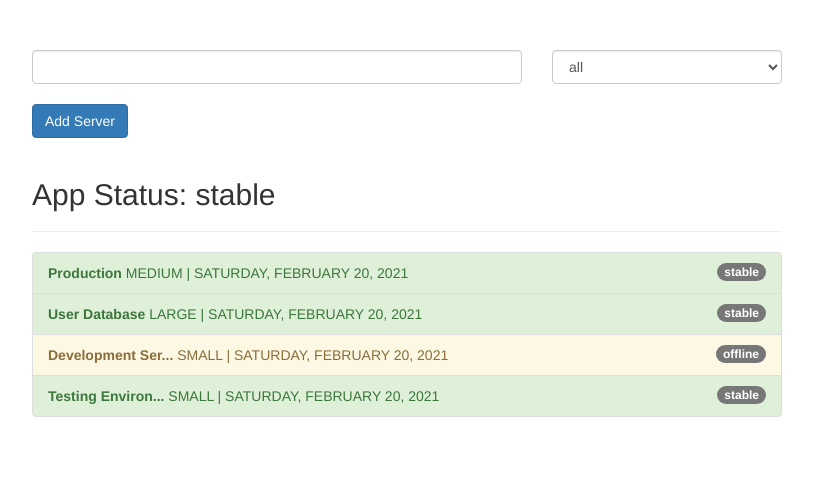
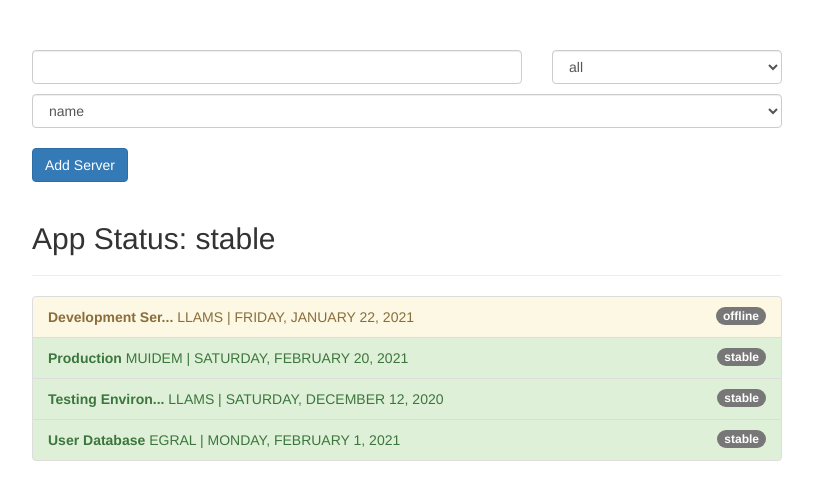
Before and after one commit to twolak88/ang-pipes, an Angular app: page / in a window 1280 px wide. Shown: the top 500 px of the page, without its empty margins (233-1046 px from the left). Built offline with nearby package versions, Linux system fonts and the light colour scheme.

Commit message:
Practicing Pipes; assignment

```diff
--- a/src/app/app.component.html
+++ b/src/app/app.component.html
@@ -11,10 +11,20 @@
         <div class="col-xs-4">
           <select
             class="form-control"
-            [ngModel]="filteredObject"
+            [ngModel]="defaultFilteredObject"
             #filterBy>
             <option [value]="item" *ngFor="let item of filteredObjects">{{ item }}</option>
         </select>
+        </div>
+      </div>
+      <div class="row">
+        <div class="col-xs-12" style="margin-top: 10px;">
+          <select
+            class="form-control"
+            [ngModel]="defaultSortObject"
+            #sortBy>
+            <option [value]="item" *ngFor="let item of sortObjects">{{ item }}</option>
+          </select>
         </div>
       </div>
       <br>
@@ -26,14 +36,14 @@
       <ul class="list-group">
         <li
           class="list-group-item"
-          *ngFor="let server of servers | filter: filteredStatus: filterBy.value"
+          *ngFor="let server of servers | filter: filteredStatus: filterBy.value | sort: sortBy.value"
           [ngClass]="getStatusClasses(server)">
           <span
             class="badge">
             {{ server.status }}
           </span>
           <strong>{{ server.name | shorten: 15: '...' }}</strong>
-          {{ server.instanceType | uppercase }} |
+          {{ server.instanceType | uppercase | reverse}} |
           {{ server.started | date:'fullDate' | uppercase }}
         </li>
       </ul>
--- a/src/app/app.component.ts
+++ b/src/app/app.component.ts
@@ -17,24 +17,26 @@ export class AppComponent implements OnInit{
       instanceType: 'large',
       name: 'User Database',
       status: 'stable',
-      started: new Date(2021, 1, 20)
+      started: new Date(2021, 1, 1)
     },
     {
       instanceType: 'small',
       name: 'Development Server',
       status: 'offline',
-      started: new Date(2021, 1, 20)
+      started: new Date(2021, 0, 22)
     },
     {
       instanceType: 'small',
       name: 'Testing Environment Server',
       status: 'stable',
-      started: new Date(2021, 1, 20)
+      started: new Date(2020, 11, 12)
     }
   ];
   filteredStatus: string = '';
   filteredObjects = [];
-  filteredObject: string = 'all';
+  sortObjects = [];
+  defaultFilteredObject: string = 'all';
+  defaultSortObject: String = 'name';
   appStatus = new Promise(
     (resolve, reject) => {
       setTimeout(() => {
@@ -47,6 +49,7 @@ export class AppComponent implements OnInit{
     this.filteredObjects = Object.keys(this.servers[0]);
     this.filteredObjects.splice(this.filteredObjects.indexOf('started'), 1);
     this.filteredObjects.push('all');
+    this.sortObjects = Object.keys(this.servers[0]);
   }
 
   getStatusClasses(server: {instanceType: string, name: string, status: string, started: Date}) {
@@ -62,7 +65,7 @@ export class AppComponent implements OnInit{
       instanceType: 'small',
       name: 'Test server',
       status: 'stable',
-      started: new Date(2021, 1, 20)
+      started: new Date(2020, 10, 20)
     });
   }
 }
--- a/src/app/app.module.ts
+++ b/src/app/app.module.ts
@@ -5,12 +5,16 @@ import { BrowserModule } from '@angular/platform-browser';
 import { AppComponent } from './app.component';
 import { ShortenPipe } from './pipes/shorten.pipe';
 import { FilterPipe } from './pipes/filter.pipe';
+import { ReversePipe } from './pipes/reverse.pipe';
+import { SortPipe } from './pipes/sort.pipe';
 
 @NgModule({
   declarations: [
     AppComponent,
     ShortenPipe,
-    FilterPipe
+    FilterPipe,
+    ReversePipe,
+    SortPipe
   ],
   imports: [
     BrowserModule,
--- a/src/app/pipes/filter.pipe.ts
+++ b/src/app/pipes/filter.pipe.ts
@@ -3,7 +3,7 @@ import { Pipe, PipeTransform } from '@angular/core';
 
 @Pipe({
   name: 'filter',
-  pure: false
+  pure: false //performance!!!
 })
 export class FilterPipe implements PipeTransform {
 
--- /dev/null
+++ b/src/app/pipes/reverse.pipe.ts
@@ -0,0 +1,15 @@
+import { Pipe, PipeTransform } from '@angular/core';
+
+@Pipe({
+  name: 'reverse'
+})
+export class ReversePipe implements PipeTransform {
+
+  transform(value: string): unknown {
+    if (value.length > 1) {
+      return value.split('').reverse().join('');
+    }
+    return value;
+  }
+
+}
--- /dev/null
+++ b/src/app/pipes/sort.pipe.ts
@@ -0,0 +1,26 @@
+import { Pipe, PipeTransform } from '@angular/core';
+
+@Pipe({
+  name: 'sort',
+  pure: false //performance!!!
+})
+export class SortPipe implements PipeTransform {
+
+  transform(value: unknown, sortBy: string): unknown {
+    if((<[]>value).length <= 1 || sortBy === '') {
+      return value;
+    }
+    if(sortBy === 'started') {
+      return (<[]>value).sort(
+        (a, b) => {
+          return (<Date> a[sortBy]).getTime() - (<Date> b[sortBy]).getTime();
+        }
+      );
+    }
+    return (<[]>value).sort(
+      (a, b) => {
+        return (<string> a[sortBy]).localeCompare(<string> b[sortBy]);
+      }
+    );
+  }
+}
```
